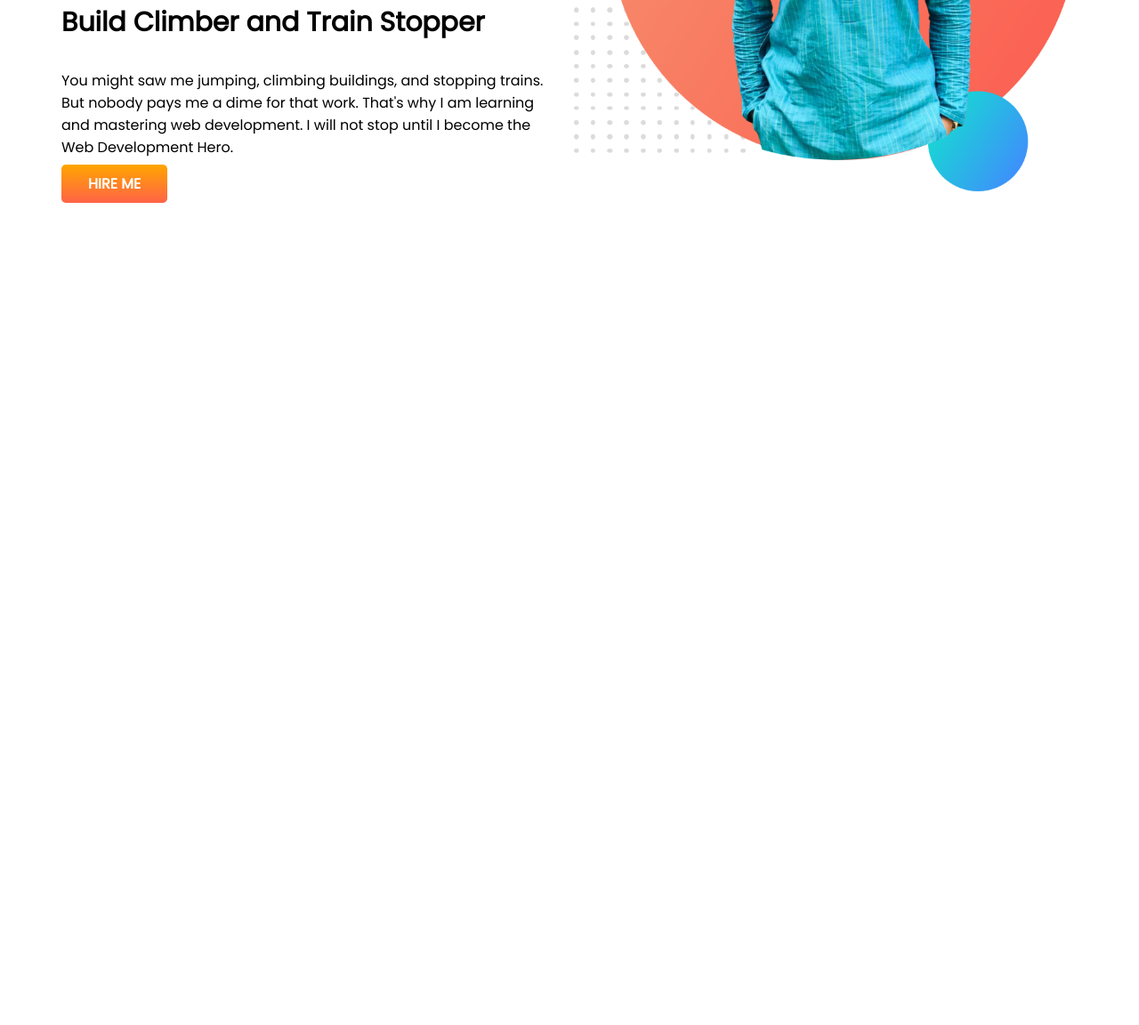
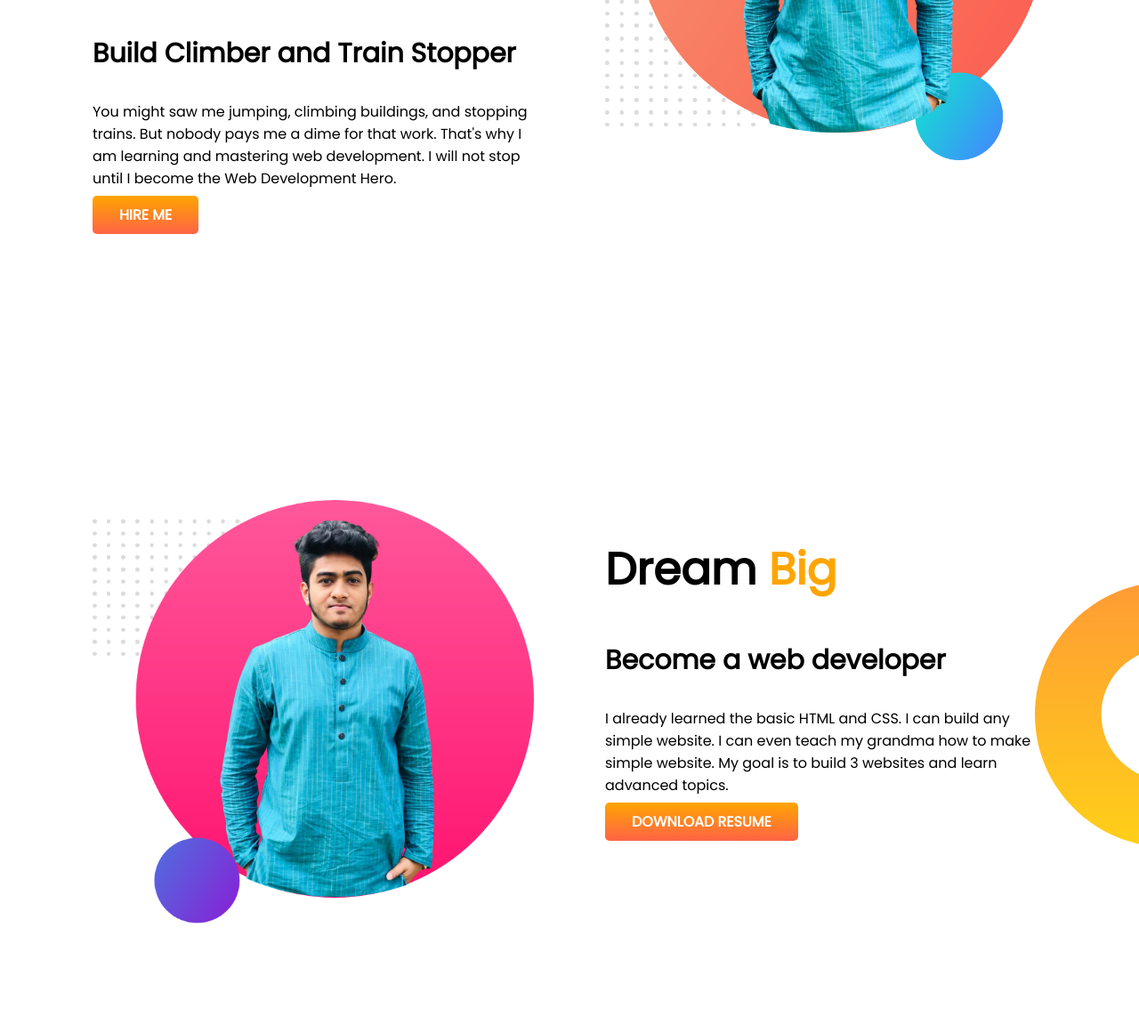
Before and after one commit to MrHamdan/practice-portfolio, a plain HTML site: page index.html in a window 1280 px wide. Shown: the part 416-1568 px from the top of the page at 89% size. Before the commit the page ends 800 px from the top, so only its background shows below. Drawn offline with Linux system fonts and the light colour scheme.

Commit message:
Adding second section

```diff
--- a/index.html
+++ b/index.html
@@ -27,6 +27,18 @@
             <img src="images/hamdan-bg.png" alt="">
         </div>
     </section>
+    <section class="dream-big flexible-display">
+        <div class="half-width">
+            <img src="images/hamdan-bg-2.png" alt="">
+        </div>
+        <div class="half-width">
+            <h1>Dream <span class="orange-color">Big</span></h1>
+            <h3>Become a web developer</h3>
+            <p>I already learned the basic HTML and CSS. I can build any simple website. I can even teach my grandma how
+                to make simple website. My goal is to build 3 websites and learn advanced topics.</p>
+            <a class="link-button" target="_blank" href="">DOWNLOAD RESUME</a>
+        </div>
+    </section>
 </body>
 
 </html>
--- a/style.css
+++ b/style.css
@@ -13,11 +13,12 @@ h3{
 }
 .flexible-display{
     display: flex;
+    margin-bottom: 100px;
     padding: 5%;
 }
 .half-width{
     width: 50%;
-    padding: 5px;
+    padding: 40px;
 }
 .half-width img{
     width: 100%;
@@ -35,3 +36,8 @@ h3{
     background-image: url(images/top-banner.png);
     background-repeat: no-repeat;
 }
+.dream-big{
+    background-image: url(images/dream-bg.png);
+    background-repeat: no-repeat;
+    background-position: right;
+}
```
Also changed, not shown: images/hamdan-bg-2.png (added).
